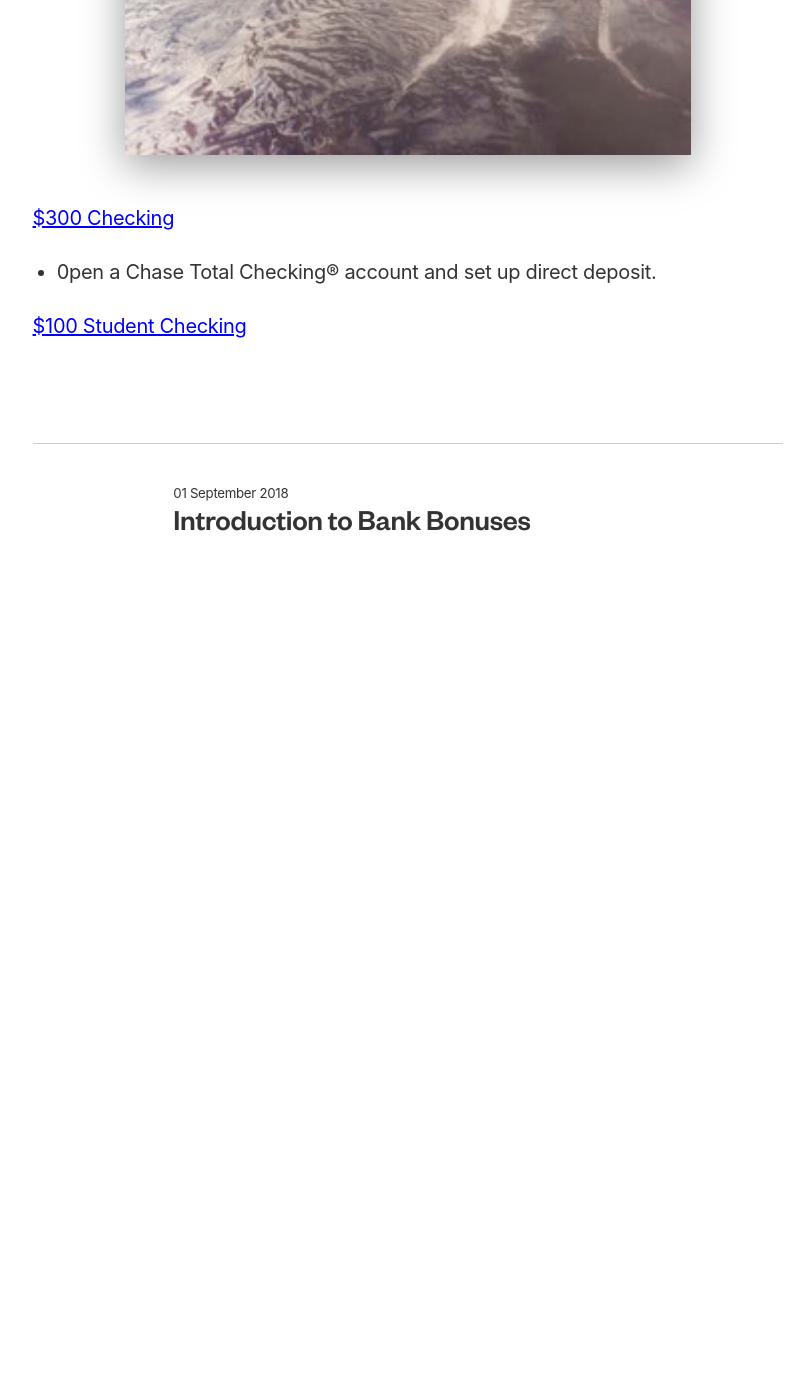
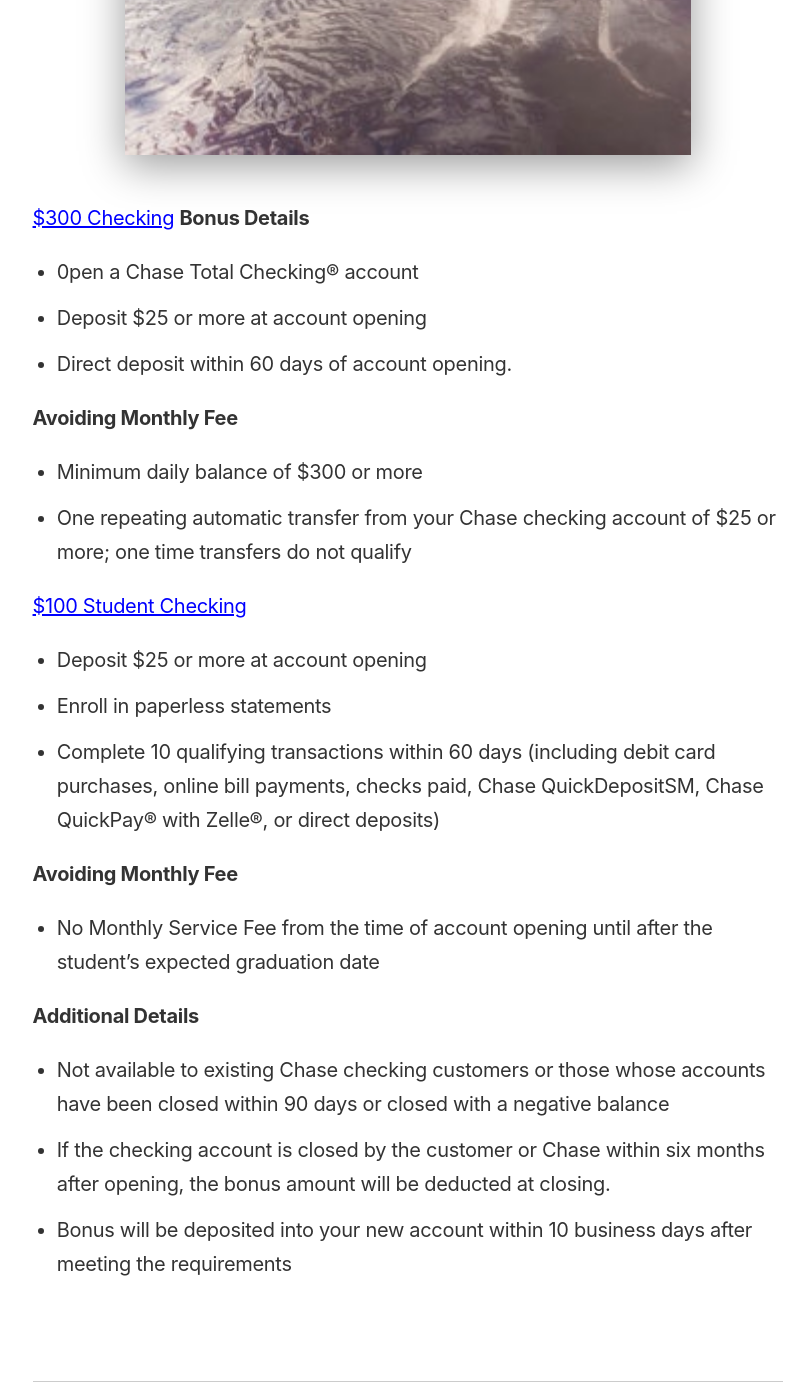
Before and after one commit to ohiosveryown/atldeals, a Jekyll site: the page built from _posts/2018-09-02-post-two.markdown, in a window 1280 px wide and 1400 px high, scrolled down 1170 px. Shown: the whole window, without its empty margins (232-1036 px from the left). Built offline with Jekyll 4.4.1, drawn with Linux system fonts in a browser that asks for light colours; before the commit the page ends 1817 px from its top, so only the background shows below that.

Commit message:
Updated Post One and 1 other file

```diff
--- a/_posts/2018-09-01-post-one.markdown
+++ b/_posts/2018-09-01-post-one.markdown
@@ -5,7 +5,7 @@
 categories:
 - new
 - blog
-postTitle: Introduction to Bank Bonuses
+postTitle: Intro to Bank Bonuses
 icon:
 description: Introduction to Bank Bonuses
 image: "/uploads/credit.gif"
--- a/_posts/2018-09-02-post-two.markdown
+++ b/_posts/2018-09-02-post-two.markdown
@@ -12,6 +12,24 @@
 ---
 
 [$300 Checking](https://accounts.chase.com/consumer/banking/extemail?code=GG2669996FX3D9Y1&jp_cmp=rb/59666/ema/LC-NM096/Body_Image_1)
-* 0pen a Chase Total Checking® account and set up direct deposit.
+**Bonus Details**
+* 0pen a Chase Total Checking® account
+* Deposit $25 or more at account opening
+* Direct deposit within 60 days of account opening.
+
+**Avoiding Monthly Fee**
+* Minimum daily balance of $300 or more
+* One repeating automatic transfer from your Chase checking account of $25 or more; one time transfers do not qualify
 
 [$100 Student Checking](https://www.chase.com/personal/checking/student-checking)
+* Deposit $25 or more at account opening
+* Enroll in paperless statements
+* Complete 10 qualifying transactions within 60 days (including debit card purchases, online bill payments, checks paid, Chase QuickDepositSM, Chase QuickPay® with Zelle®, or direct deposits)
+
+**Avoiding Monthly Fee**
+* No Monthly Service Fee from the time of account opening until after the student’s expected graduation date
+
+**Additional Details**
+* Not available to existing Chase checking customers or those whose accounts have been closed within 90 days or closed with a negative balance
+* If the checking account is closed by the customer or Chase within six months after opening, the bonus amount will be deducted at closing.
+* Bonus will be deposited into your new account within 10 business days after meeting the requirements
```
